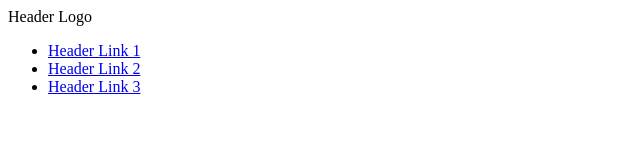
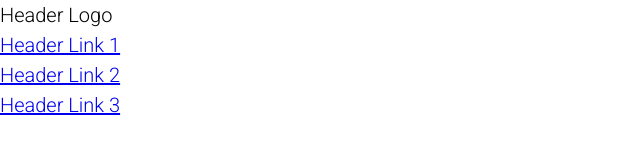
Before and after one commit to anesu98/The_Odin_Project-Landing_Page, a plain HTML site: page index.html in a window 1280 px wide. Shown: the whole page, without its empty margins (0-640 px from the left). Drawn offline with Linux system fonts and the light colour scheme.

Commit message:
The general CSS is done for now

```diff
--- a/index.html
+++ b/index.html
@@ -6,7 +6,7 @@
     <meta name="viewport" content="width=device-width, initial-scale=1.0">
     <title>Odin Project - Landing Page Lesson</title>
     <link rel="stylesheet" href="style.css">
-
+    <script src="https://kit.fontawesome.com/b82e5c8e86.js" crossorigin="anonymous"></script>
 </head>
 <body>
     <nav class="navbar">
--- a/style.css
+++ b/style.css
@@ -1 +1,35 @@
 /* CSS For Odin Landing Page */
+
+/* Attatchments */
+@import url('https://fonts.googleapis.com/css2?family=Roboto:wght@300&display=swap');
+
+
+
+/* Root */
+
+
+:root {
+    --PrimaryColor1: #1f2937;
+    --PrimaryColor2: #e5e7eb;
+    --PrimaryColor3: #3882f6;
+}
+
+
+/* General CSS */
+
+* {
+    margin: 0 0px;
+    padding: 0 0px;
+    box-sizing: border-box;
+}
+
+body {
+    line-height: 1.5;
+    font-size: 20px;
+    font-family: 'Roboto', sans-serif;
+}
+
+.container {
+    margin: 0 auto;
+}
+/* Navigation Bar*/
```
